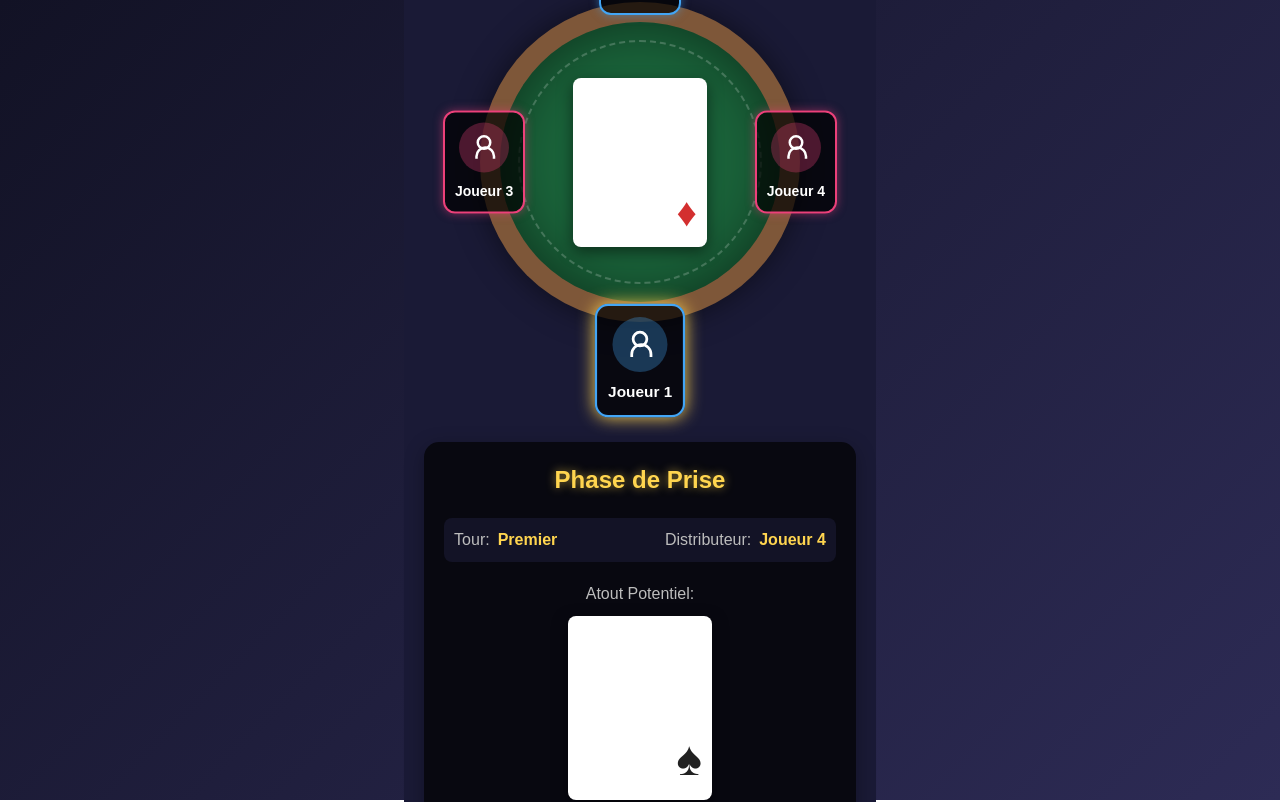
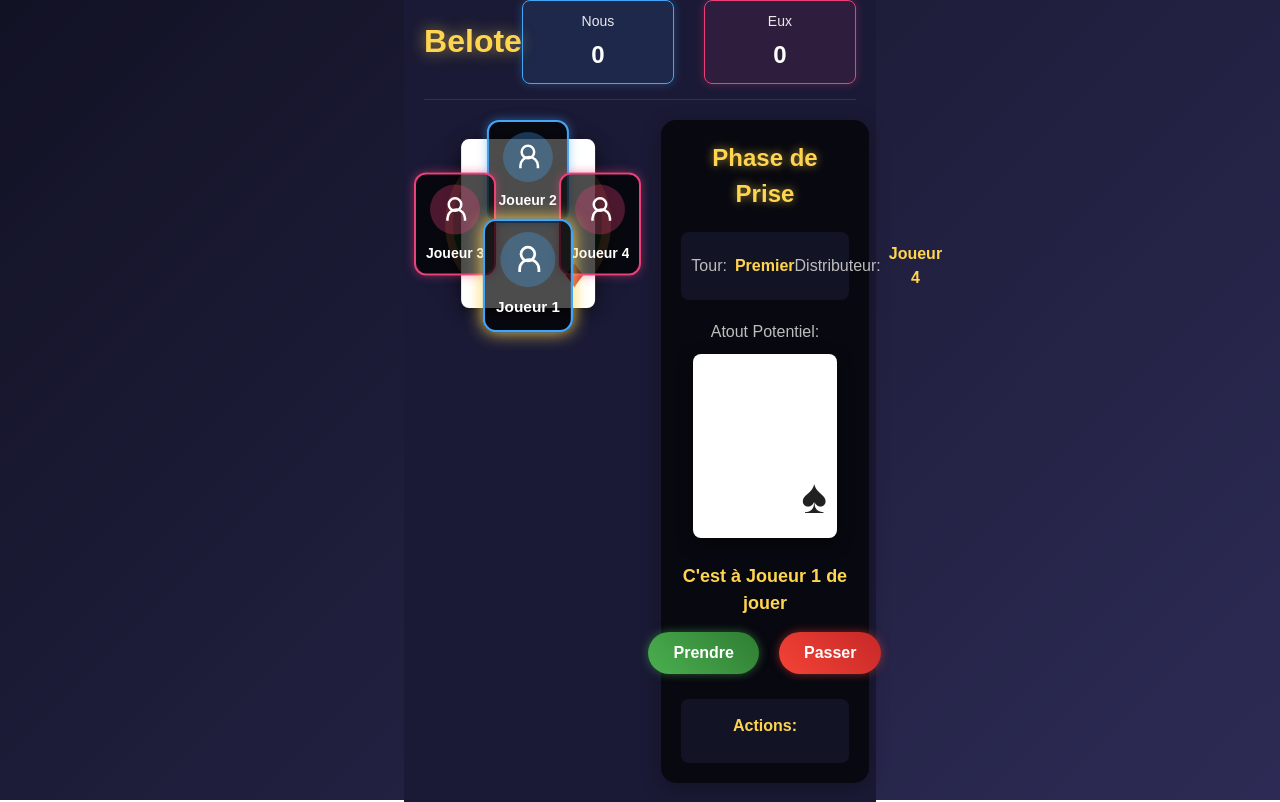
Before and after one commit to nreaud/belotte-app, a Vue app: page /game in a window 1280 px wide. Shown: the top 802 px of the page. Built offline with nearby package versions, Linux system fonts and the light colour scheme.

Commit message:
Phase de prise soucis affichage

```diff
--- a/src/components/BeloteBiddingPhase.vue
+++ b/src/components/BeloteBiddingPhase.vue
@@ -258,13 +258,14 @@ export default {
 
 <style scoped>
 .bidding-phase {
-  max-width: 600px;
+  width: 100%;
   margin: 0 auto;
   padding: 20px;
   background-color: rgba(0, 0, 0, 0.7);
   border-radius: 15px;
   color: white;
   box-shadow: 0 5px 20px rgba(0, 0, 0, 0.3);
+  box-sizing: border-box;
 }
 
 .phase-title {
@@ -503,5 +504,4 @@ export default {
 .log-action {
   color: #e0e0e0;
 }
-
 </style>
--- a/src/components/BeloteGameTable.vue
+++ b/src/components/BeloteGameTable.vue
@@ -136,21 +136,23 @@ export default {
 
 <style scoped>
 .game-table {
-  margin-bottom: 30px;
+  margin: 0 auto;
+  width: 100%;
 }
 
 .table-container {
   position: relative;
   width: 100%;
-  max-width: 500px;
-  height: 500px;
+  height: 0;
+  padding-bottom: 100%; /* Crée un rapport d'aspect carré */
+  max-width: 450px;
   margin: 0 auto;
 }
 
 .table-border {
   position: absolute;
-  width: 320px;
-  height: 320px;
+  width: 80%;
+  height: 80%;
   top: 50%;
   left: 50%;
   transform: translate(-50%, -50%);
@@ -163,8 +165,8 @@ export default {
 }
 
 .table {
-  width: 280px;
-  height: 280px;
+  width: 90%;
+  height: 90%;
   border-radius: 50%;
   background-color: #1a633a;
   box-shadow: inset 0 0 60px rgba(0, 0, 0, 0.5);
@@ -177,8 +179,8 @@ export default {
 .table:before {
   content: '';
   position: absolute;
-  width: 240px;
-  height: 240px;
+  width: 85%;
+  height: 85%;
   border-radius: 50%;
   border: 2px dashed rgba(255, 255, 255, 0.2);
 }
@@ -232,7 +234,7 @@ export default {
 /* Positionnement des joueurs */
 .player {
   position: absolute;
-  width: 120px;
+  width: 30%;
   display: flex;
   justify-content: center;
   transition: transform 0.3s ease;
--- a/src/components/BeloteGameView.vue
+++ b/src/components/BeloteGameView.vue
@@ -14,6 +14,7 @@
       </div>
     </div>
 
+    <div class="game-content">
       <BeloteGameTable
           :teams="teams"
           :dealer="dealer"
@@ -29,6 +30,7 @@
           @bidding-complete="onBiddingComplete"
           @restart-bidding="onRestartBidding"
       />
+    </div>
   </div>
 </template>
 
@@ -52,12 +54,12 @@ export default {
     return {
       teams: this.initialTeams || {
         team1: {
-          name: 'Les Cœurs',
+          name: 'Nous',
           player1: 'Joueur 1',
           player2: 'Joueur 2'
         },
         team2: {
-          name: 'Les Piques',
+          name: 'Eux',
           player1: 'Joueur 3',
           player2: 'Joueur 4'
         }
@@ -171,7 +173,7 @@ export default {
   display: flex;
   justify-content: space-between;
   align-items: center;
-  margin-bottom: 30px;
+  margin-bottom: 20px;
   padding-bottom: 15px;
   border-bottom: 1px solid rgba(255, 255, 255, 0.1);
 }
@@ -219,6 +221,29 @@ export default {
   font-weight: bold;
 }
 
+.game-content {
+  display: flex;
+  flex-direction: column;
+  align-items: center;
+  gap: 20px;
+}
+
+/* Sur les écrans larges, afficher les composants côte à côte */
+@media (min-width: 1200px) {
+  .game-content {
+    flex-direction: row;
+    align-items: flex-start;
+    justify-content: space-between;
+    gap: 30px;
+  }
+
+  /* Limiter la taille des composants pour éviter tout chevauchement */
+  .game-content > * {
+    flex: 0 0 48%; /* Chaque composant prend 48% de la largeur */
+    max-width: 48%;
+  }
+}
+
 @media (max-width: 768px) {
   .game-header {
     flex-direction: column;
```
Lines whose indentation alone changed are shown as unchanged.
